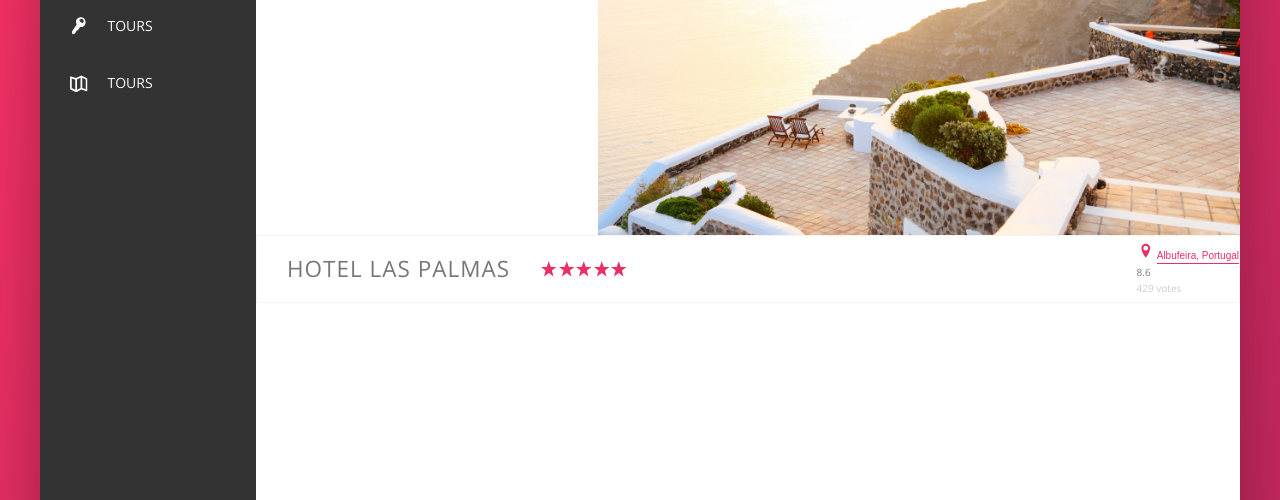
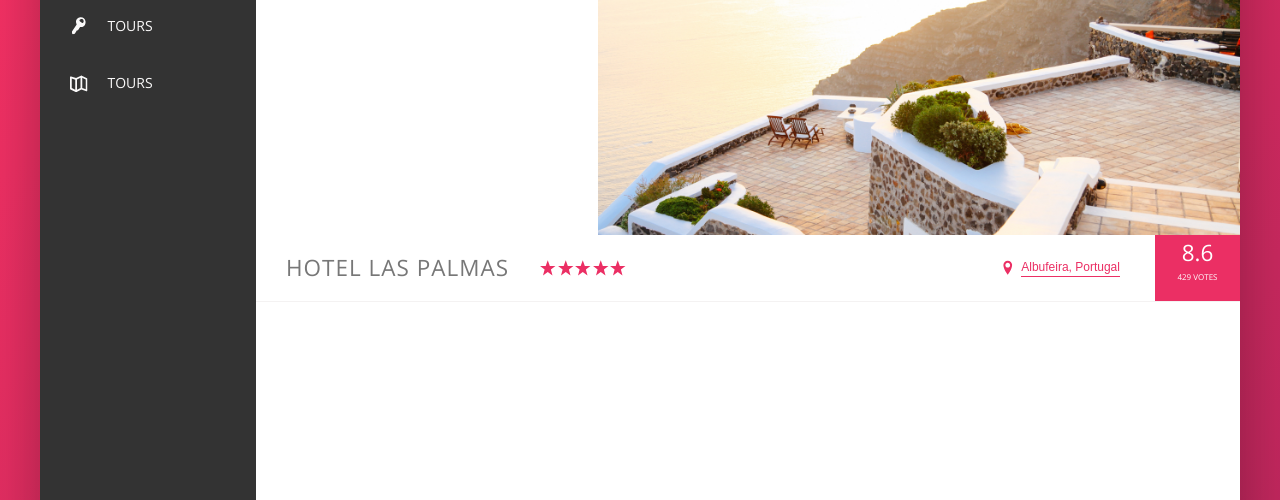
Before and after one commit to ElenaGrasovskaya/Trillo, a website: page index.html in a window 1280 px wide. Shown: the part 300-800 px from the top of the page. Drawn offline with nearby package versions, Linux system fonts and the light colour scheme.

Commit message:
Rating fixes

```diff
--- a/index.html
+++ b/index.html
@@ -134,9 +134,7 @@
                 class="gallery__photo"
               />
             </figure>
-          </div>
-
-          <div class="overview">
+          </div><div class="overview">
             <h1 class="overview__heading">Hotel Las Palmas</h1>
             <div class="overview__stars">
               <svg class="overview__icon-star">
@@ -179,7 +177,7 @@
               </svg>
               <button class="btn-inline">Albufeira, Portugal</button>
               <div class="overview__rating">
-                <div class="overview__rating--avarage">8.6</div>
+                <div class="overview__rating-avarage">8.6</div>
                 <div class="overview__rating-count">429 votes</div>
               </div>
             </div>
--- a/sass/_components.scss
+++ b/sass/_components.scss
@@ -221,7 +221,7 @@
 .overview {
     display: flex;
     align-items: center;
-    border: 1px solid var(--color-grey-light-2);
+    border-bottom: 1px solid var(--color-grey-light-2);
     &__heading {
         font-size: 2.25rem;
         font-weight: 300;
@@ -243,13 +243,37 @@
     }
     &__location
     {
+        font-size: 1.2rem;
+        display: flex;
+        align-items: center;
+        gap: .5rem;
+        align-self: stretch;
+
+
 
     }
-    &__rating-average {
-        color: var(--color-grey-light-4);
+    &__rating {
+        background-color: var(--color-primary);
+        margin-left: 3rem;
+        color: white;
+
+        padding: 0 2.25rem;
+        display: flex;
+        align-items: center;
+        flex-direction: column;
+        align-self: stretch;
+
+    }
+
+    &__rating-avarage {
+        color: white;
+        font-size: 2.25rem;
+        font-weight: 300;
     }
     &__rating-count {
-        color: var(--color-grey-light-4);
+        font-size: .8rem;
+        text-transform: uppercase;
+
     }
 }
 ////////////////////////////////////
```
Also changed, not shown: css/style.css.
